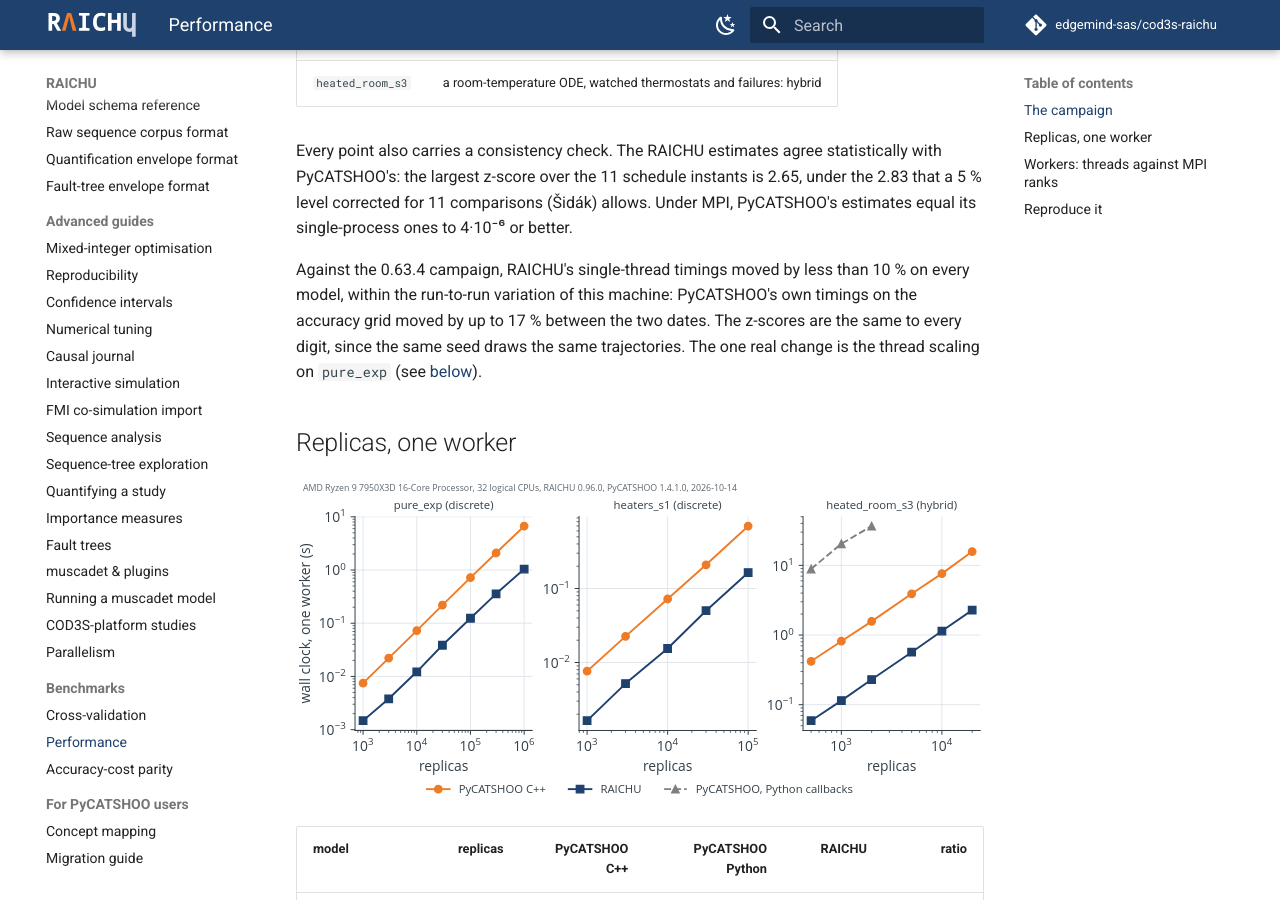
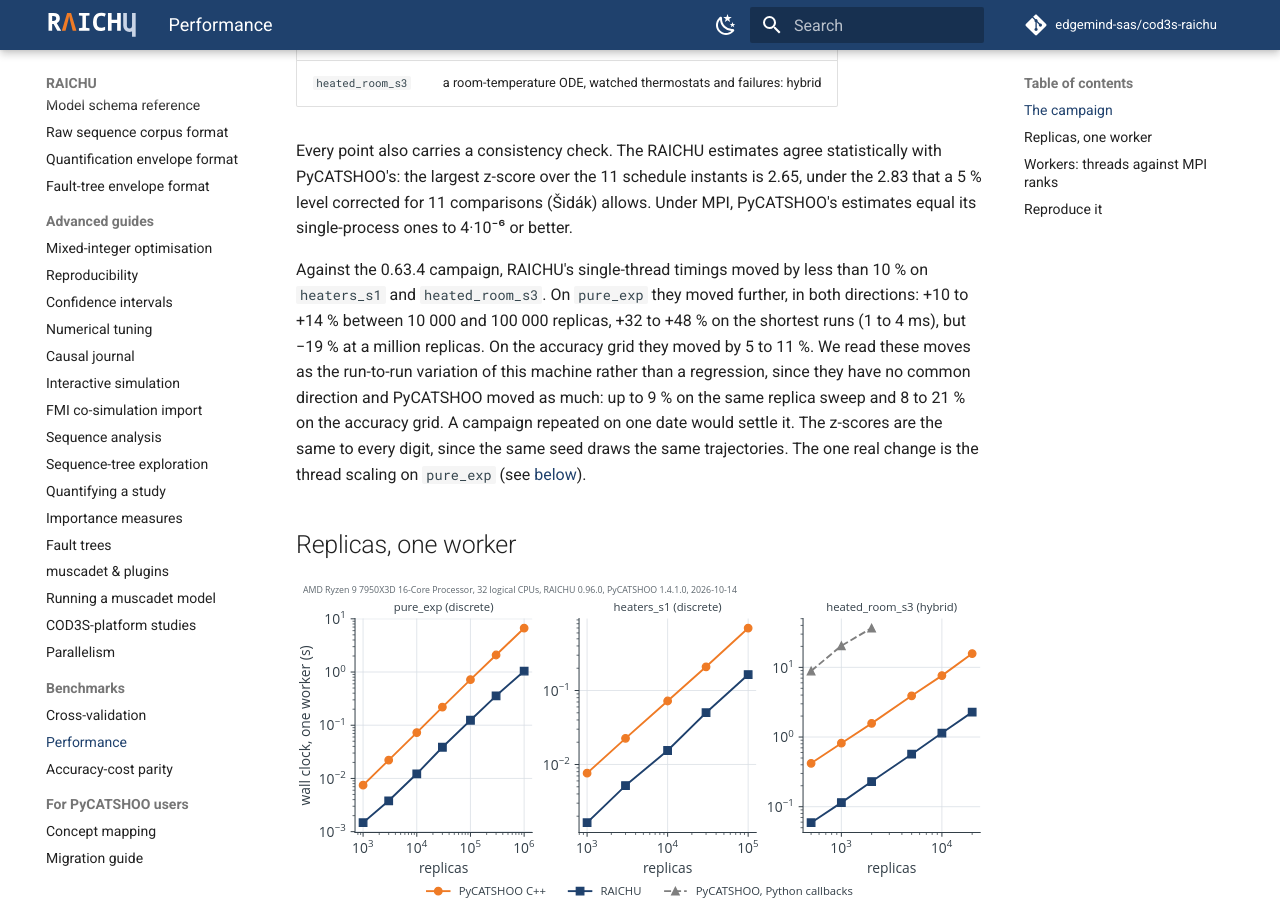
Before and after one commit to edgemind-sas/cod3s-raichu, an MkDocs documentation site: the page built from docs/benchmarks/performance.md, in a window 1280 px wide and 900 px high, scrolled down 801 px. Built offline with MkDocs 1.6.1 and Material for MkDocs 9.7.7, drawn with Linux system fonts in a browser that asks for light colours; comment, search, counter and statistics services are not loaded.

Commit message:
docs(benchmarks): state the measured timing moves against the previous campaign

```diff
--- a/docs/benchmarks/performance.md
+++ b/docs/benchmarks/performance.md
@@ -40,10 +40,16 @@ comparisons (Šidák) allows. Under MPI, PyCATSHOO's estimates equal its
 single-process ones to 4·10⁻⁶ or better.
 
 Against the 0.63.4 campaign, RAICHU's single-thread timings moved by
-less than 10 % on every model, within the run-to-run variation of this
-machine: PyCATSHOO's own timings on the accuracy grid moved by up to 17 %
-between the two dates. The z-scores are the same to every digit, since
-the same seed draws the same trajectories. The one real change is the
+less than 10 % on `heaters_s1` and `heated_room_s3`. On `pure_exp` they
+moved further, in both directions: +10 to +14 % between 10 000 and
+100 000 replicas, +32 to +48 % on the shortest runs (1 to 4 ms), but
+−19 % at a million replicas. On the accuracy grid they moved by 5 to
+11 %. We read these moves as the run-to-run variation of this machine
+rather than a regression, since they have no common direction and
+PyCATSHOO moved as much: up to 9 % on the same replica sweep and 8 to
+21 % on the accuracy grid. A campaign repeated on one date would settle
+it. The z-scores are the same to every digit, since the same seed draws
+the same trajectories. The one real change is the
 thread scaling on `pure_exp` (see [below](#workers-threads-against-mpi-ranks)).
 
 ## Replicas, one worker
```
